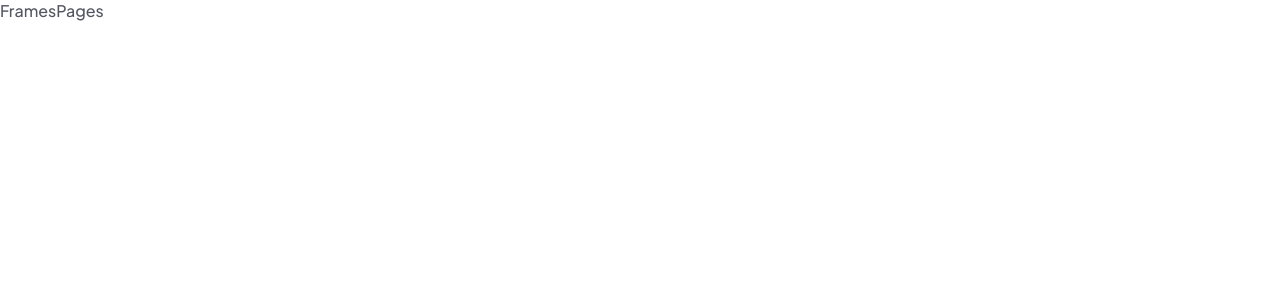
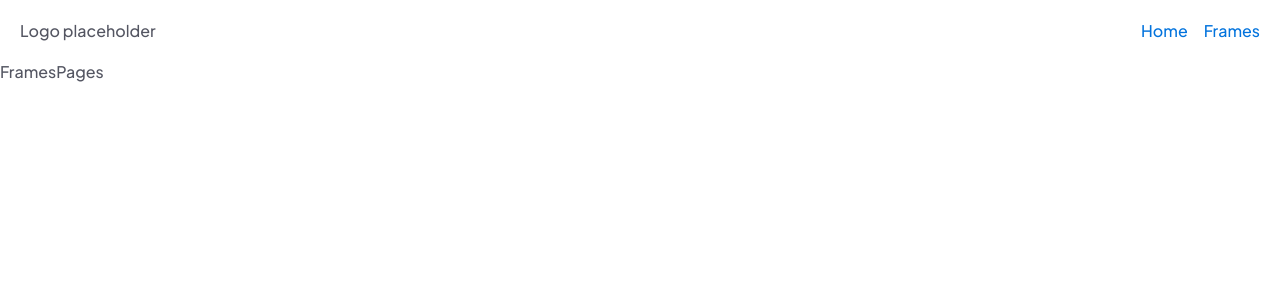
Before and after one commit to maximelbv/portfolio, a React (Vite) app in the folder client/: page /frames in a window 1280 px wide. Shown: the top 300 px of the page. Built offline with nearby package versions, Linux system fonts and the light colour scheme.

Commit message:
create header & nav, modify styles constants & add interfaces

```diff
--- /dev/null
+++ b/client/src/components/Header/Header.tsx
@@ -0,0 +1,30 @@
+import { Link } from "react-router-dom";
+import { navigation } from "../../constants/navigation";
+import styled from "styled-components";
+
+const Header = () => {
+  const StyledHeader = styled.div`
+    display: flex;
+    align-items: center;
+    justify-content: space-between;
+    padding: ${({ theme }) => theme.spacing.M_XXS};
+  `;
+
+  const StyledNav = styled.nav`
+    display: flex;
+    gap: ${({ theme }) => theme.spacing.S_XXXL};
+  `;
+
+  return (
+    <StyledHeader>
+      <p>Logo placeholder</p>
+      <StyledNav>
+        {navigation.map((nav) => (
+          <Link to={nav.route}>{nav.name}</Link>
+        ))}
+      </StyledNav>
+    </StyledHeader>
+  );
+};
+
+export default Header;
--- /dev/null
+++ b/client/src/constants/navigation.ts
@@ -0,0 +1,10 @@
+export const navigation: INavigationObject[] = [
+  {
+    name: "Home",
+    route: "/",
+  },
+  {
+    name: "Frames",
+    route: "/frames",
+  },
+];
--- a/client/src/layouts/MainLayout.tsx
+++ b/client/src/layouts/MainLayout.tsx
@@ -1,5 +1,6 @@
 import { Outlet } from "react-router-dom";
 import styled from "styled-components";
+import Header from "../components/Header/Header";
 
 const MainLayout = () => {
   const StyledMainLayoutContent = styled.div`
@@ -10,6 +11,7 @@ const MainLayout = () => {
   return (
     <div>
       <StyledMainLayoutContent>
+        <Header />
         <Outlet />
       </StyledMainLayoutContent>
     </div>
--- a/client/src/pages/ErrorPage.tsx
+++ b/client/src/pages/ErrorPage.tsx
@@ -11,7 +11,7 @@ const ErrorPage = () => {
 
   const StyledError = styled.div`
     display: grid;
-    gap: ${({ theme }) => theme.spacing.M};
+    gap: ${({ theme }) => theme.spacing.S_XXXL};
     align-items: center;
     justify-content: center;
     text-align: center;
--- a/client/src/styles/Theme.ts
+++ b/client/src/styles/Theme.ts
@@ -9,7 +9,22 @@ export const theme: DefaultTheme = {
     Jakarta: "Jakarta",
   },
   spacing: {
-    M: "10px",
+    S_XXXS: "2px",
+    S_XXS: "4px",
+    S_XS: "5px",
+    S_S: "6px",
+    S_M: "8px",
+    S_L: "10px",
+    S_XL: "12px",
+    S_XXL: "14px",
+    S_XXXL: "16px",
+    M_XXXS: "18px",
+    M_XXS: "20px",
+    M_XS: "24px",
+    M_S: "28px",
+    M_M: "32px",
+    M_L: "36px",
+    M_XL: "40px",
   },
   fontSize: {
     XL: "32px",
--- /dev/null
+++ b/client/src/types/constants.d.ts
@@ -0,0 +1,4 @@
+interface INavigationObject {
+  name: string;
+  route: string;
+}
```
Also changed, not shown: client/src/styles/styled.d.ts (+16 -1 lines).
